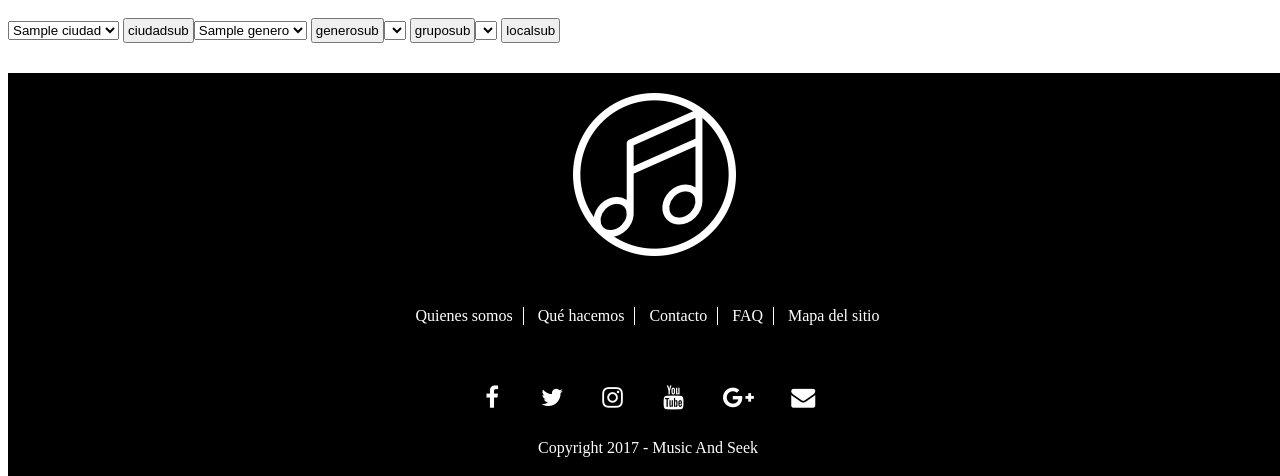
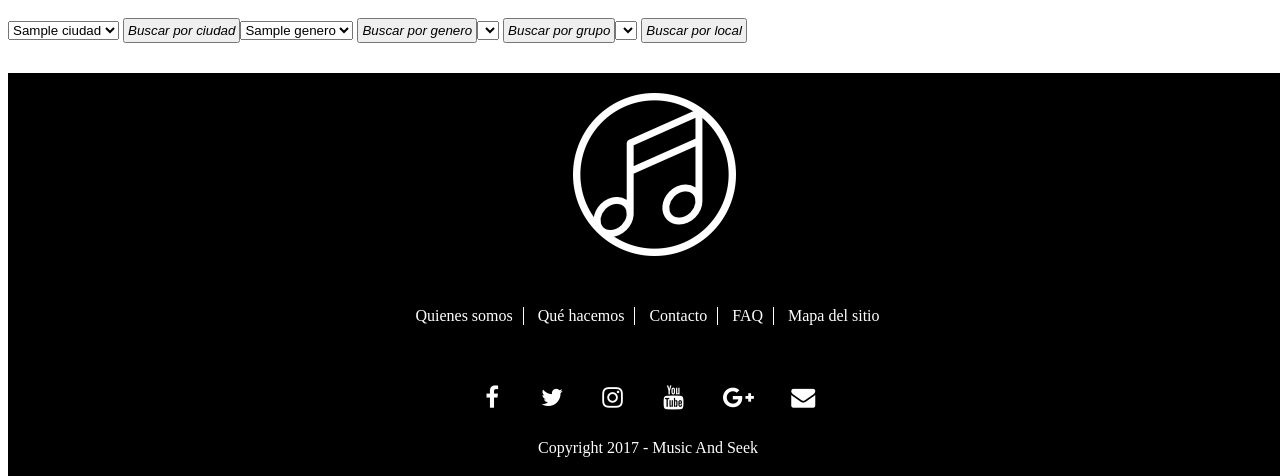
Before and after one commit to ferranmeseur/ProyectoDAW, a PHP site: page /Concierto.php in a window 1280 px wide. Shown: the part 230-706 px from the top of the page. Run offline with PHP 8.4, Linux system fonts and the light colour scheme; tables that the repository leaves empty or names only in its code hold one stand-in row (values such as "Sample post"); data that the repository does not hold is empty; some libraries are stand-ins or nearby versions.

Commit message:
Retoques

```diff
--- a/Concierto.php
+++ b/Concierto.php
@@ -38,7 +38,7 @@
                 }
                 echo'</select>';
                 ?>
-                <input type="submit" name="ciudadsub" value="ciudadsub">
+                <input class="center cursiva" type="submit" name="ciudadsub" value="Buscar por ciudad">
                 <!--<button id="generogrupos" class="center cursiva" name = "ciudadsub">Escoge una ciudad para visualizar la clasificacion</button>-->
                 </form>
             </div>
@@ -63,7 +63,7 @@
                 }
                 echo'</select>';
                 ?>
-                <input type="submit" name="generosub" value="generosub">
+                <input class="center cursiva" type="submit" name="generosub" value="Buscar por genero">
                 <!--<button id="generogrupos" class="center cursiva" name = "generosub">Escoge un genero para visualizar l</button>-->
                 </form>
             </div>
@@ -88,7 +88,7 @@
                 }
                 echo'</select>';
                 ?>
-                <input type="submit" name="gruposub" value="gruposub">
+                <input class="center cursiva" type="submit" name="gruposub" value="Buscar por grupo">
                 <!--<button id="gruposconcierto" class="center cursiva" name = "gruposconcierto">Escoge un grupo para visualizar los conciertos</button>-->
                 </form>
             </div>
@@ -113,7 +113,7 @@
                 }
                 echo'</select>';
                 ?>
-                <input type="submit" name="localsub" value="localsub">
+                <input class="center cursiva" type="submit" name="localsub" value="Buscar por local">
                 <!--<button id="gruposconcierto" class="center cursiva" name = "gruposconcierto">Escoge un grupo para visualizar los conciertos</button>-->
                 </form>
             </div>
--- a/Ranking.php
+++ b/Ranking.php
@@ -45,7 +45,7 @@
                         }
                         echo'</select>';
                         ?>
-                        <input type="submit" name="generosub" value="generosub">
+                        <input class="center cursiva" type="submit" name="generosub" value="Ranking por genero">
                         <!--<button id="generogrupos" class="center cursiva" name = "generosub">Escoge un genero para visualizar la clasificacion</button>-->
                         </form>
                     </div>
@@ -71,7 +71,7 @@
                         }
                         echo'</select>';
                         ?>
-                        <button id="generogrupos" class="center cursiva" name = "ciudadsub">Escoge una ciudad para visualizar la clasificacion</button>
+                        <button id="generogrupos" class="center cursiva" name = "ciudadsub">Ranking por ciudad</button>
                         </form>
                     </div>
                 </div>
```
Also changed, not shown: HomePage.php (+10 -10 lines).
